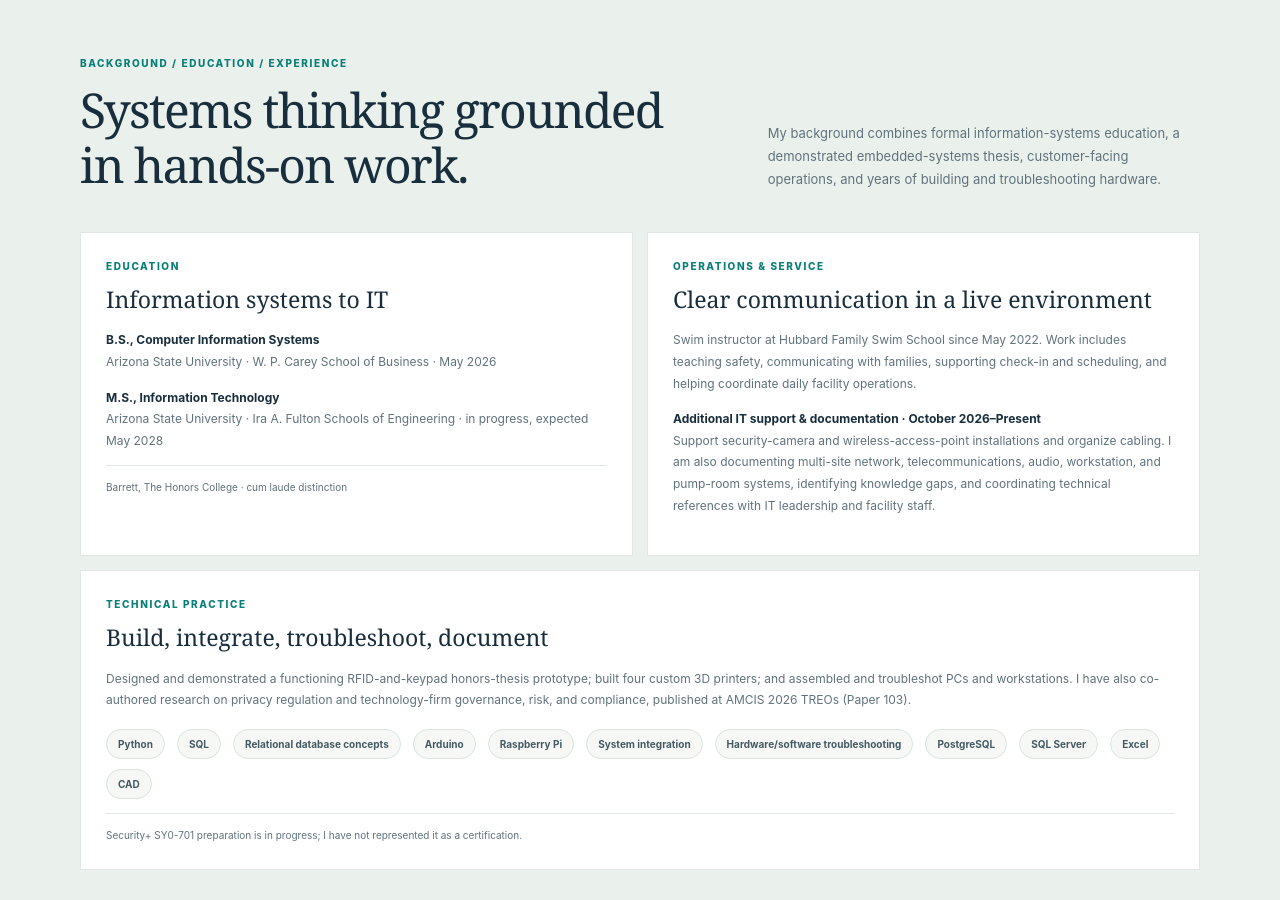
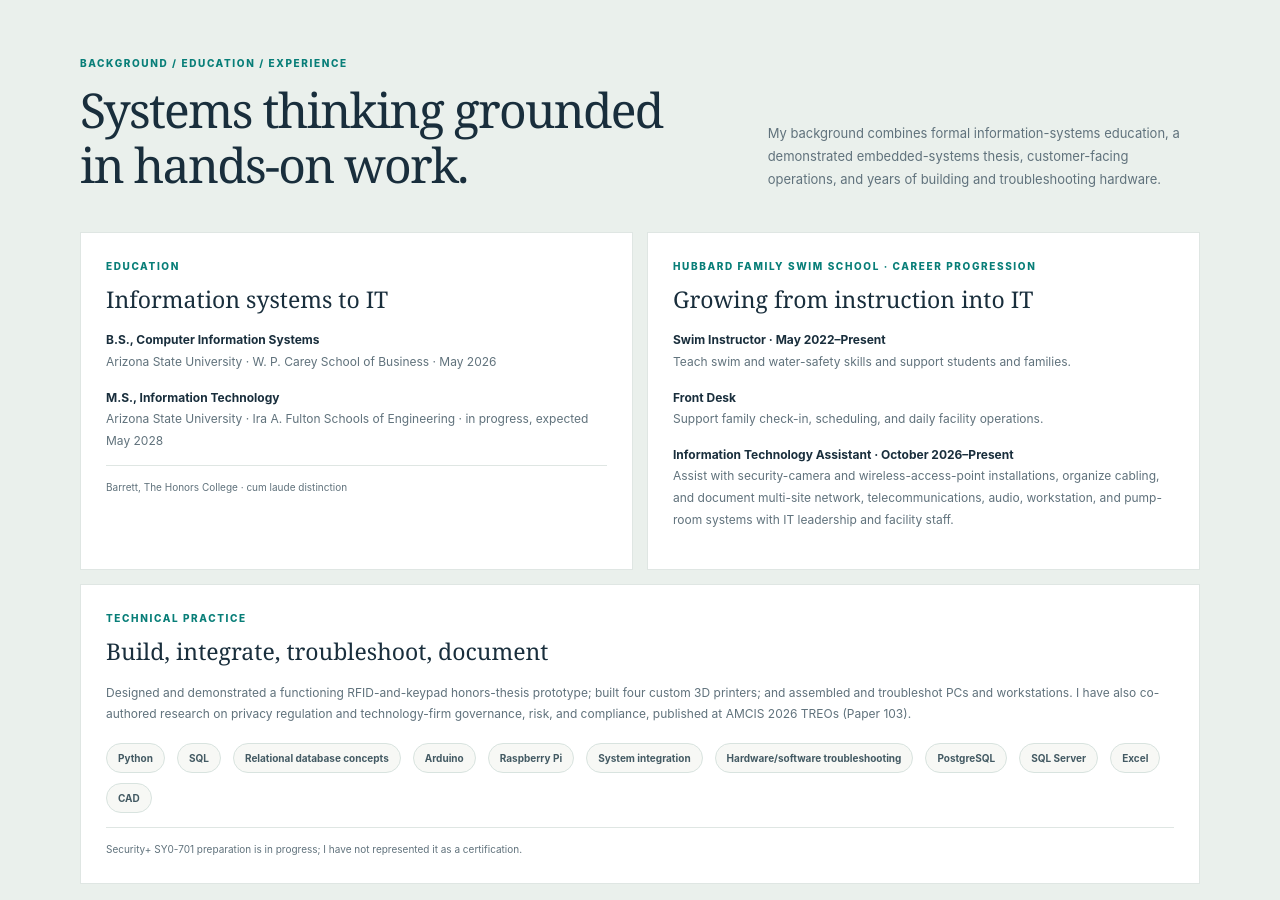
Before and after one commit to davidnserrano2-cmd/davidnserrano2-cmd.github.io, a Jekyll site: the page built from index.html, in a window 1280 px wide and 900 px high, scrolled down 1135 px. Built offline with Jekyll 4.4.1, drawn with Linux system fonts in a browser that asks for light colours.

Commit message:
Show Hubbard role progression in portfolio

```diff
--- a/index.html
+++ b/index.html
@@ -25,7 +25,7 @@ description: A CIS graduate's systems-analysis portfolio, beginning with an hono
     <div class="section-heading"><div><p class="eyebrow">BACKGROUND / EDUCATION / EXPERIENCE</p><h2>Systems thinking grounded in hands-on work.</h2></div><p class="section-intro">My background combines formal information-systems education, a demonstrated embedded-systems thesis, customer-facing operations, and years of building and troubleshooting hardware.</p></div>
     <div class="profile-grid">
       <article class="profile-card"><p class="eyebrow">EDUCATION</p><h3>Information systems to IT</h3><p><strong>B.S., Computer Information Systems</strong><br>Arizona State University · W. P. Carey School of Business · May 2026</p><p><strong>M.S., Information Technology</strong><br>Arizona State University · Ira A. Fulton Schools of Engineering · in progress, expected May 2028</p><p class="profile-note">Barrett, The Honors College · cum laude distinction</p></article>
-      <article class="profile-card"><p class="eyebrow">OPERATIONS &amp; SERVICE</p><h3>Clear communication in a live environment</h3><p>Swim instructor at Hubbard Family Swim School since May 2022. Work includes teaching safety, communicating with families, supporting check-in and scheduling, and helping coordinate daily facility operations.</p><p><strong>Additional IT support &amp; documentation · October 2026–Present</strong><br>Support security-camera and wireless-access-point installations and organize cabling. I am also documenting multi-site network, telecommunications, audio, workstation, and pump-room systems, identifying knowledge gaps, and coordinating technical references with IT leadership and facility staff.</p></article>
+      <article class="profile-card"><p class="eyebrow">HUBBARD FAMILY SWIM SCHOOL · CAREER PROGRESSION</p><h3>Growing from instruction into IT</h3><div class="experience-step"><p><strong>Swim Instructor · May 2022–Present</strong><br>Teach swim and water-safety skills and support students and families.</p></div><div class="experience-step"><p><strong>Front Desk</strong><br>Support family check-in, scheduling, and daily facility operations.</p></div><div class="experience-step"><p><strong>Information Technology Assistant · October 2026–Present</strong><br>Assist with security-camera and wireless-access-point installations, organize cabling, and document multi-site network, telecommunications, audio, workstation, and pump-room systems with IT leadership and facility staff.</p></div></article>
       <article class="profile-card profile-span"><p class="eyebrow">TECHNICAL PRACTICE</p><h3>Build, integrate, troubleshoot, document</h3><p>Designed and demonstrated a functioning RFID-and-keypad honors-thesis prototype; built four custom 3D printers; and assembled and troubleshot PCs and workstations. I have also co-authored research on privacy regulation and technology-firm governance, risk, and compliance, published at AMCIS 2026 TREOs (Paper 103).</p>
         <div class="skill-tags" aria-label="Skills from résumé"><span>Python</span><span>SQL</span><span>Relational database concepts</span><span>Arduino</span><span>Raspberry Pi</span><span>System integration</span><span>Hardware/software troubleshooting</span><span>PostgreSQL</span><span>SQL Server</span><span>Excel</span><span>CAD</span></div>
         <p class="profile-note">Security+ SY0-701 preparation is in progress; I have not represented it as a certification.</p>
```
